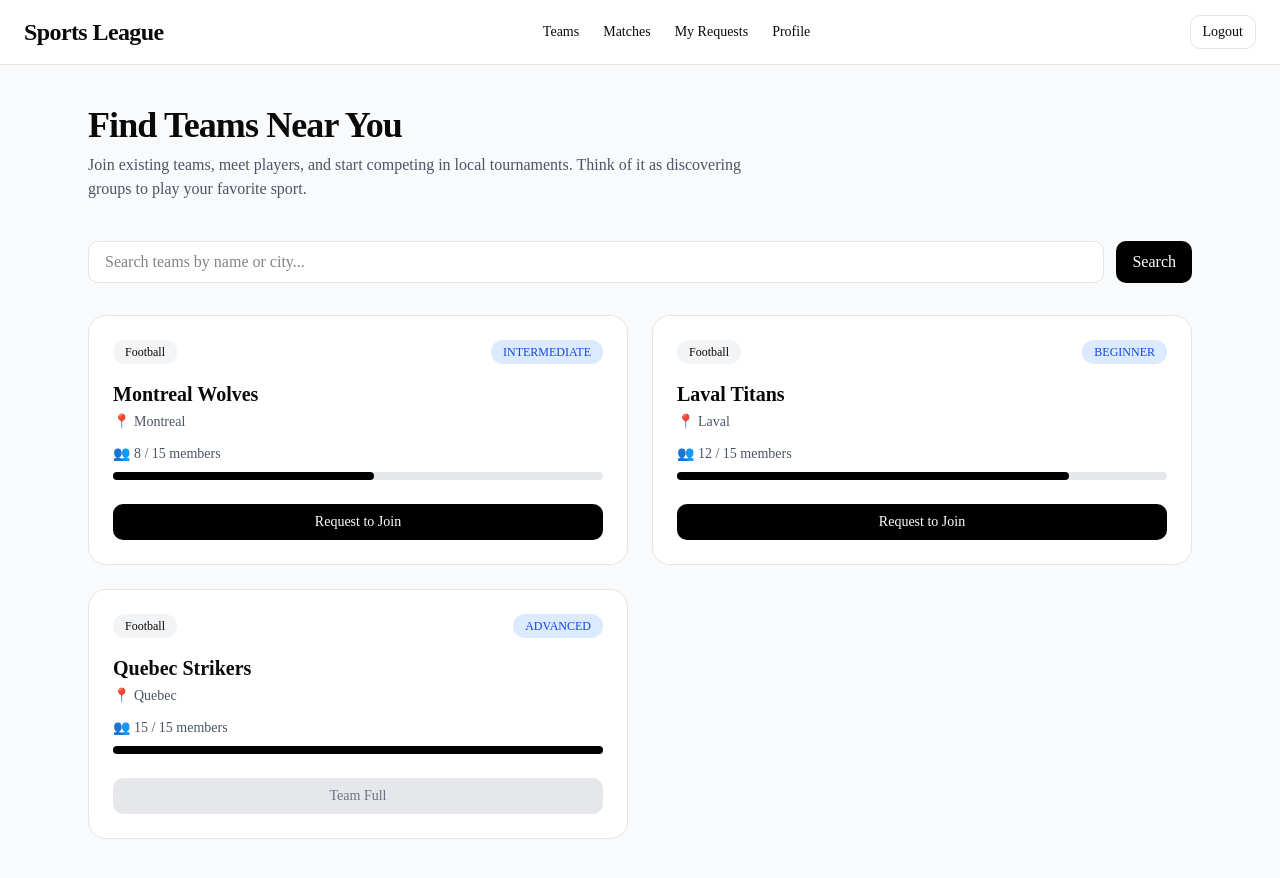
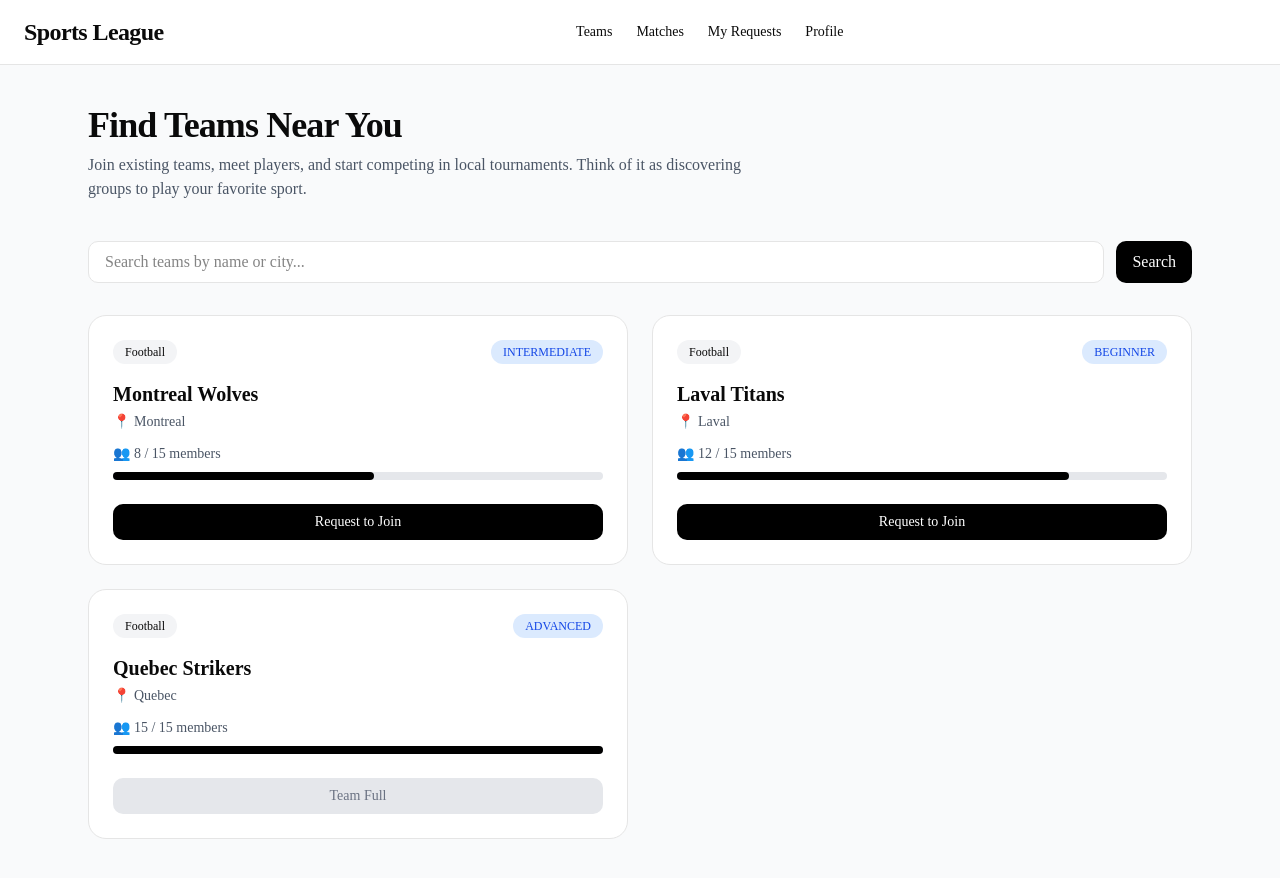
Before and after one commit to Tiger1804z/Hackathon-Sport, a Next.js app: page /teams in a window 1280 px wide. Built offline with nearby package versions, Linux system fonts and the light colour scheme; no server answers.

Commit message:
components: removed the logout btn : I forgot to commit last changes on the previous branch

```diff
--- a/src/components/PlayerHeader.tsx
+++ b/src/components/PlayerHeader.tsx
@@ -40,14 +40,6 @@ export default function PlayerHeader() {
         {/* USER */}
         <div className="flex items-center gap-3">
           <UserButton />
-
-          {/* LOGOUT BUTTON */}
-          <button
-            onClick={() => signOut()}
-            className="px-3 py-1.5 text-sm border rounded-lg hover:bg-gray-100 transition"
-          >
-            Logout
-          </button>
         </div>
       </div>
     </header>
```
